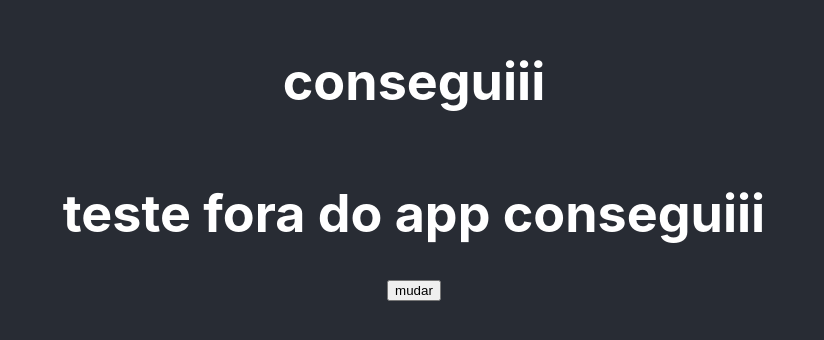
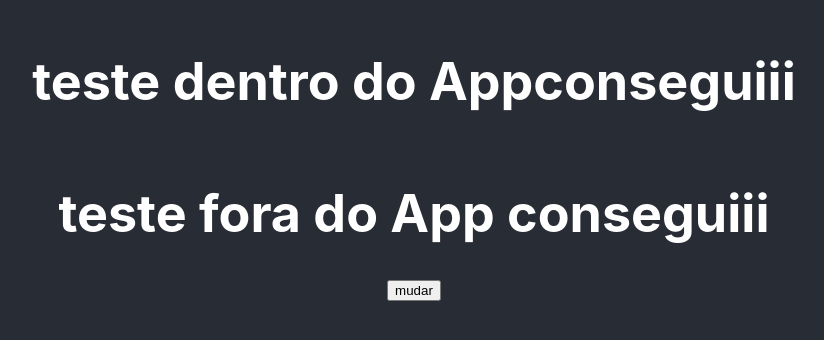
Before and after one commit to mendesmcmg/poc-api-context, a React (Create React App) app: page / in a window 1280 px wide. Shown: the part 242-582 px from the top of the page, without its empty margins (226-1050 px from the left). Built offline with nearby package versions, Linux system fonts and the light colour scheme.

Commit message:
:sparkles: adds button to change message

```diff
--- a/src/App.js
+++ b/src/App.js
@@ -9,7 +9,7 @@ function App() {
       <AppProvider>
         <header className="App-header">
           <AppContext.Consumer>
-            {({ message }) => <h1>{message}</h1>}
+            {({ message }) => <h1>teste dentro do App{message}</h1>}
           </AppContext.Consumer>
           <Test />
         </header>
--- a/src/test1.js
+++ b/src/test1.js
@@ -9,7 +9,7 @@ function Test() {
 
   return (
     <>
-      <h1>teste fora do app {message}</h1>
+      <h1>teste fora do App {message}</h1>
       <button onClick={() => changeMessage("nova m")}>mudar</button>
     </>
   );
```
